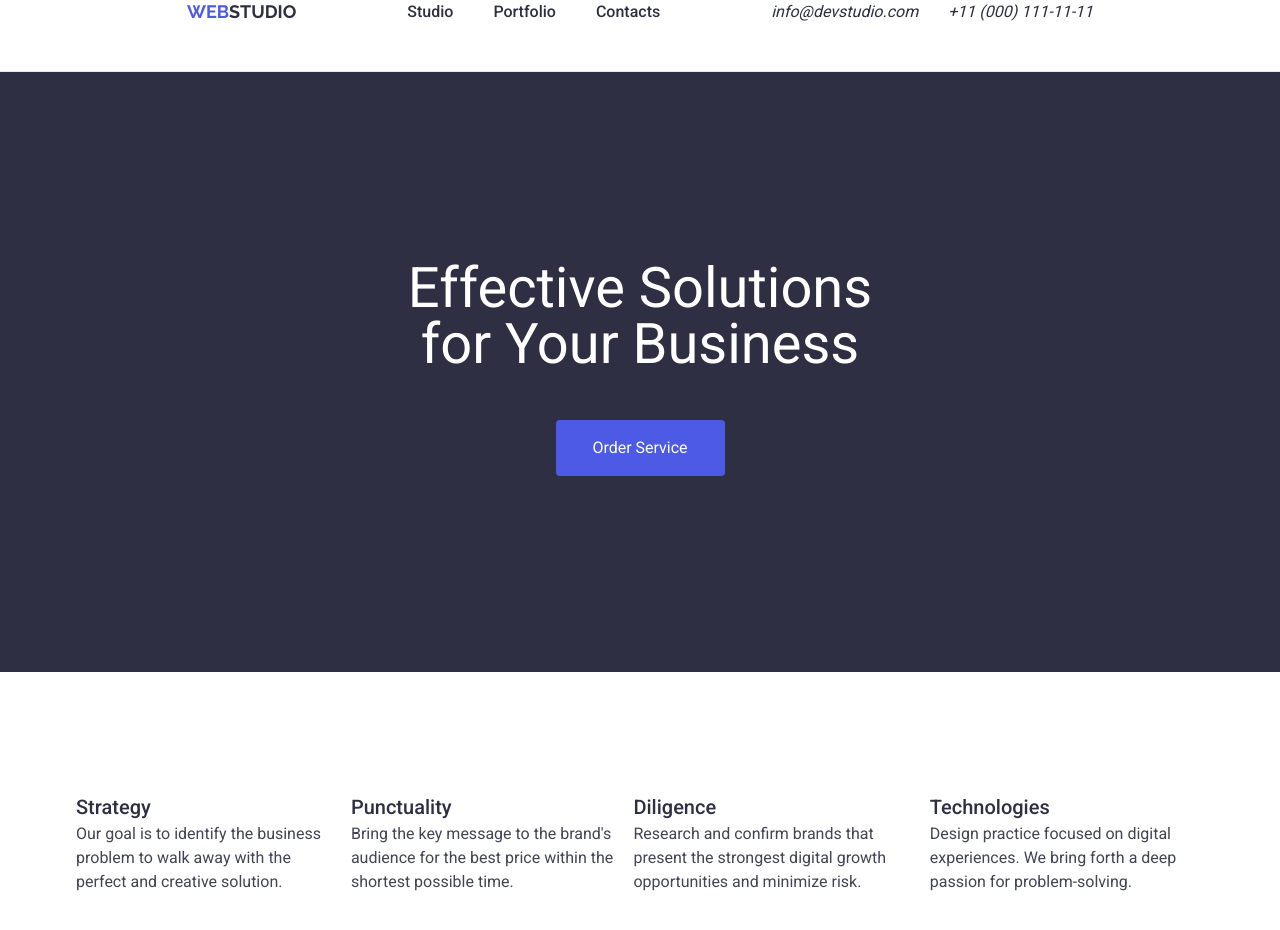
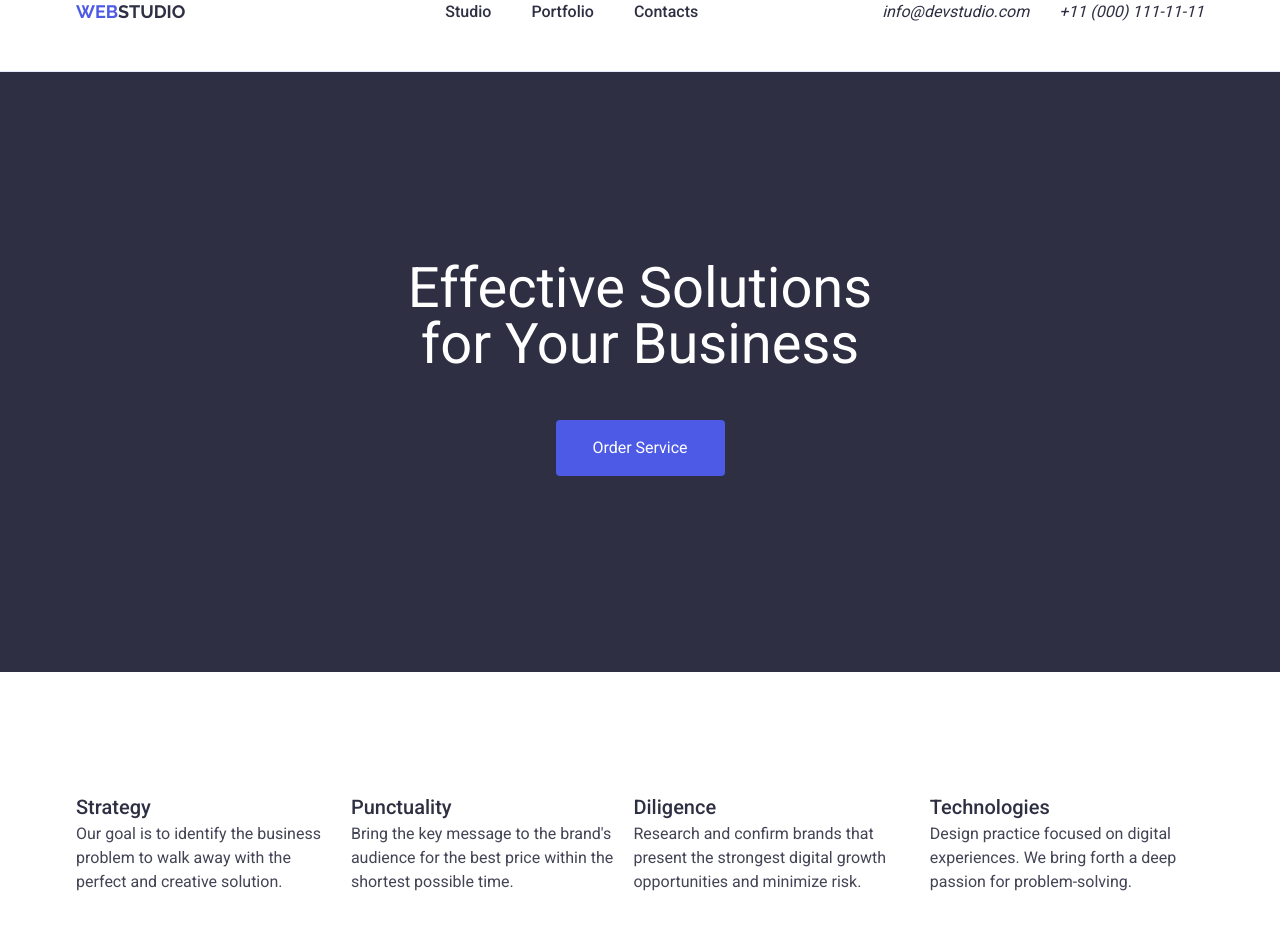
Before and after one commit to deryalmaz/goit-markup-hw-03, a plain HTML site: page index.html in a window 1280 px wide. Shown: the top 930 px of the page. Drawn offline with nearby package versions, Linux system fonts and the light colour scheme.

Commit message:
header erros fixed

```diff
--- a/css/styles.css
+++ b/css/styles.css
@@ -48,7 +48,7 @@ body{
   .container-header{
     display: flex;
     align-items: center;
-    justify-content: space-evenly;
+    justify-content: space-between;
     margin: 0 auto;
     padding: 0 15px;
     max-width: 1158px;
@@ -74,6 +74,7 @@ body{
     letter-spacing: 3%;
     color: #2e2f42;
     text-decoration: none;
+    margin-right: 76px;
   }
   .title-web{
     color: #4d5ae5;
@@ -81,10 +82,24 @@ body{
   .title-studio{
     color: #2e2f42;
   }
+  .nav{
+    display:flex;
+    align-items: center;
+      }
 
   .nav:hover,
   .nav:focus{
     color: #404bbf;
+  }
+  .page-menu-list {
+    list-style-type: none;
+    display: flex;
+    gap: 40px;
+
+  }
+
+  .nav-link{
+    padding: 24px 0;
   }
 
   .page-menu-list a{
@@ -104,6 +119,10 @@ body{
     color: #404bbf;
   }
 
+  address{
+    display: flex;
+    gap:40px;
+  }
   .contact-us a{
     color: #2e2f42;
     font-weight: 400;
--- a/index.html
+++ b/index.html
@@ -23,11 +23,11 @@
           ><span class="title-web">WEB</span
           ><span class="title-studio">STUDIO</span>
         </a>
-        <nav>
+        <nav class="nav">
           <ul class="page-menu-list">
-            <li><a href="#">Studio</a></li>
-            <li><a href="#">Portfolio</a></li>
-            <li><a href="#">Contacts</a></li>
+            <li><a href="#" class="nav-link">Studio</a></li>
+            <li><a href="#" class="nav-link">Portfolio</a></li>
+            <li><a href="#" class="nav-link">Contacts</a></li>
           </ul>
         </nav>
 
```
